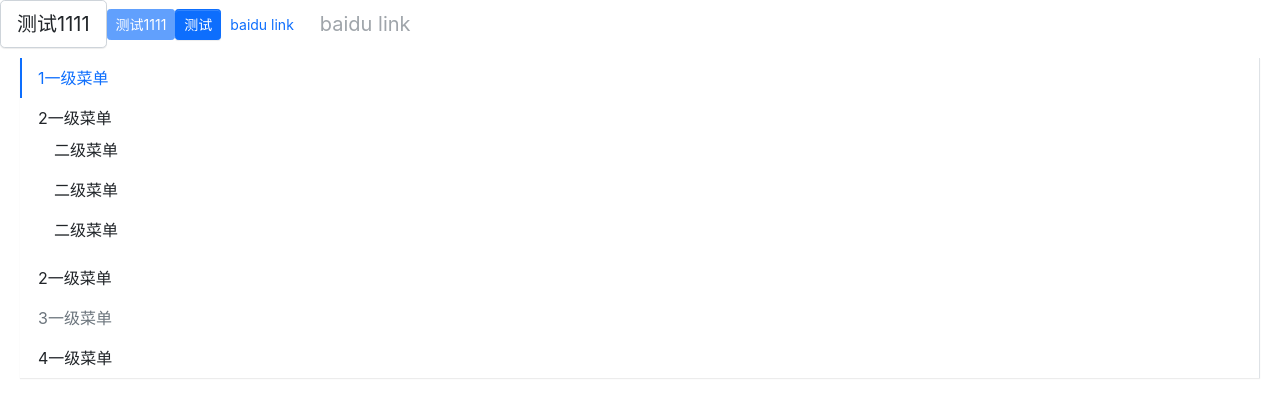
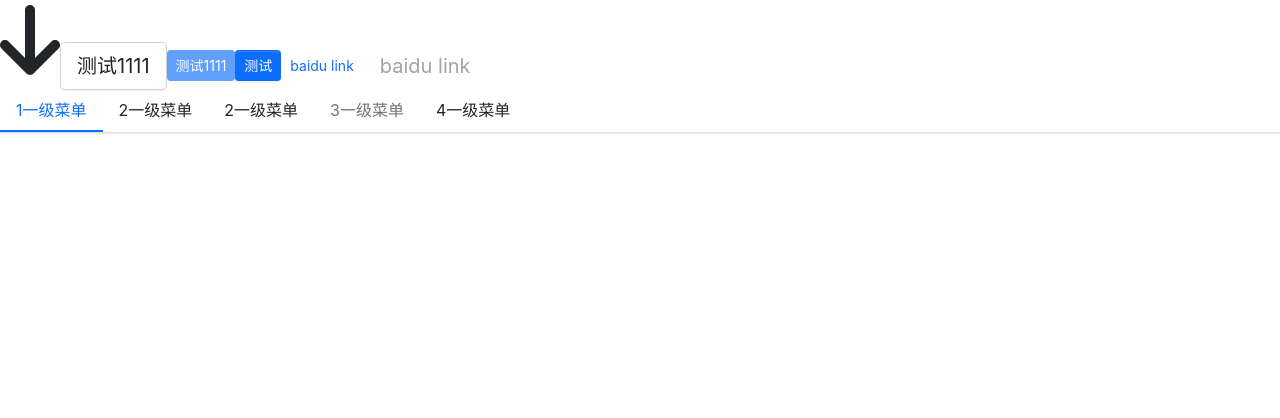
Before and after one commit to Yangjunhao1221/my-ui-library, a React (Create React App) app: page / in a window 1280 px wide. Shown: the top 418 px of the page. Built offline with nearby package versions, Linux system fonts and the light colour scheme.

Commit message:
feat：编写Icon组件

```diff
--- a/package.json
+++ b/package.json
@@ -3,6 +3,10 @@
   "version": "0.1.0",
   "private": true,
   "dependencies": {
+    "@fortawesome/fontawesome-svg-core": "^6.4.0",
+    "@fortawesome/free-regular-svg-icons": "^6.4.0",
+    "@fortawesome/free-solid-svg-icons": "^6.4.0",
+    "@fortawesome/react-fontawesome": "^0.2.0",
     "@testing-library/jest-dom": "^5.16.5",
     "@testing-library/react": "^13.4.0",
     "@testing-library/user-event": "^13.5.0",
--- a/src/App.tsx
+++ b/src/App.tsx
@@ -2,13 +2,20 @@ import React from 'react';
 import Button from './components/Button/index'
 import {buttonType, buttonSize} from './components/Button/index';
 import Menu from './components/menu';
+// import {FontAwesomeIcon} from "@fortawesome/react-fontawesome";
+import {library} from "@fortawesome/fontawesome-svg-core";
+import {fas} from "@fortawesome/free-solid-svg-icons";
 import MenuItem from './components/menuItem';
 import SubMenu from "./components/menu/SubMenu";
+import Icon from "./components/Icon";
+
+library.add(fas)//添加所有图标
 
 function App() {
     return (
         <div className="App">
             <header className="App-header">
+                <Icon icon='arrow-down' size={'5x'}></Icon>
                 <Button size={buttonSize.Large}>测试1111</Button>
                 <Button disabled btnType={buttonType.Primary} size={buttonSize.Small}>测试1111</Button>
                 <Button btnType={buttonType.Primary} size={buttonSize.Small}>测试</Button>
@@ -17,7 +24,7 @@ function App() {
                             alert(123)
                         }}>baidu link</Button>
                 <Button btnType={buttonType.Link} size={buttonSize.Large} disabled>baidu link</Button>
-                <Menu defaultOpenSubMenu={['1']} defaultIndex={'0'} mode={'vertical'}
+                <Menu defaultOpenSubMenu={['1']} defaultIndex={'0'}
                       onSelect={(index: string) => {
                           // console.log(index)
                       }}
--- /dev/null
+++ b/src/components/Icon/index.tsx
@@ -0,0 +1,16 @@
+import React from "react";
+import classnames from 'classnames'
+import {FontAwesomeIcon, FontAwesomeIconProps} from "@fortawesome/react-fontawesome";
+
+export interface IconProps extends FontAwesomeIconProps {
+    theme?: 'primary' | 'secondary' | 'success' | 'info' | 'warning' | 'danger' | 'light' | 'dark'
+}
+
+const Icon: React.FC<IconProps> = (props) => {
+    const {className, theme, ...restProps} = props
+    const classes = classnames('viking-icon', className, {[`icon-${theme}`]: theme})
+    return (
+        <FontAwesomeIcon {...restProps} className={classes}></FontAwesomeIcon>
+    )
+}
+export default Icon
--- a/src/components/menu/SubMenu.tsx
+++ b/src/components/menu/SubMenu.tsx
@@ -17,6 +17,7 @@ const SubMenu: React.FC<SubMenuProps> = (props) => {
     const initOpenStatus = (mode === 'vertical' && index) ? defaultOpenSubMenuYes.includes(index) : false
     const classes = classnames(className, "menu-item submenu-item", {'is-active': index === currentIndex})
     const [openStatus, setOpenStatus] = useState(initOpenStatus)
+
     //判断菜单栏状态
     const mouse = mode === 'horizontal' ? {
         onMouseEnter: (e: React.MouseEvent) => {
```
Also changed, not shown: 2 other files (tests, documents, lock files or other folders).
